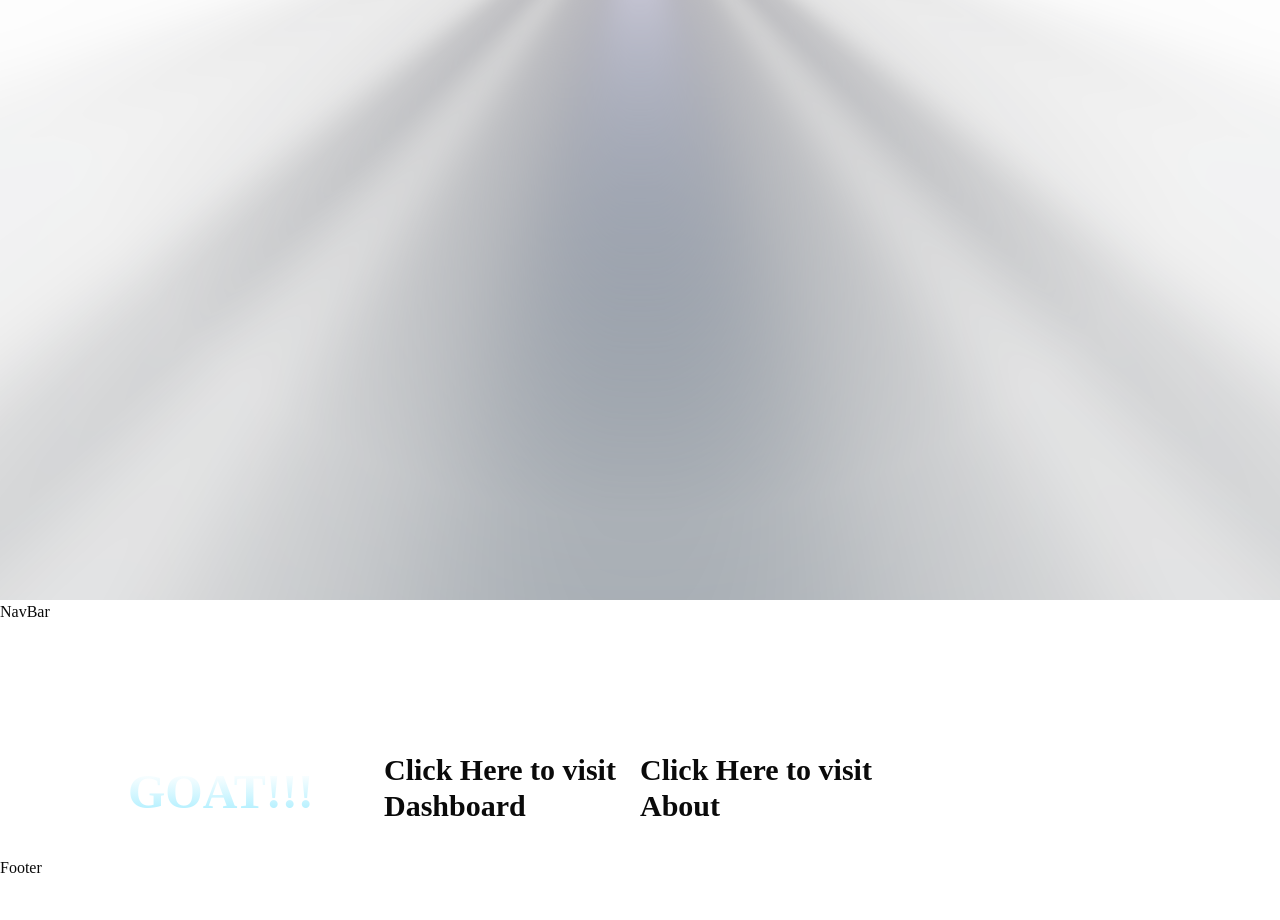
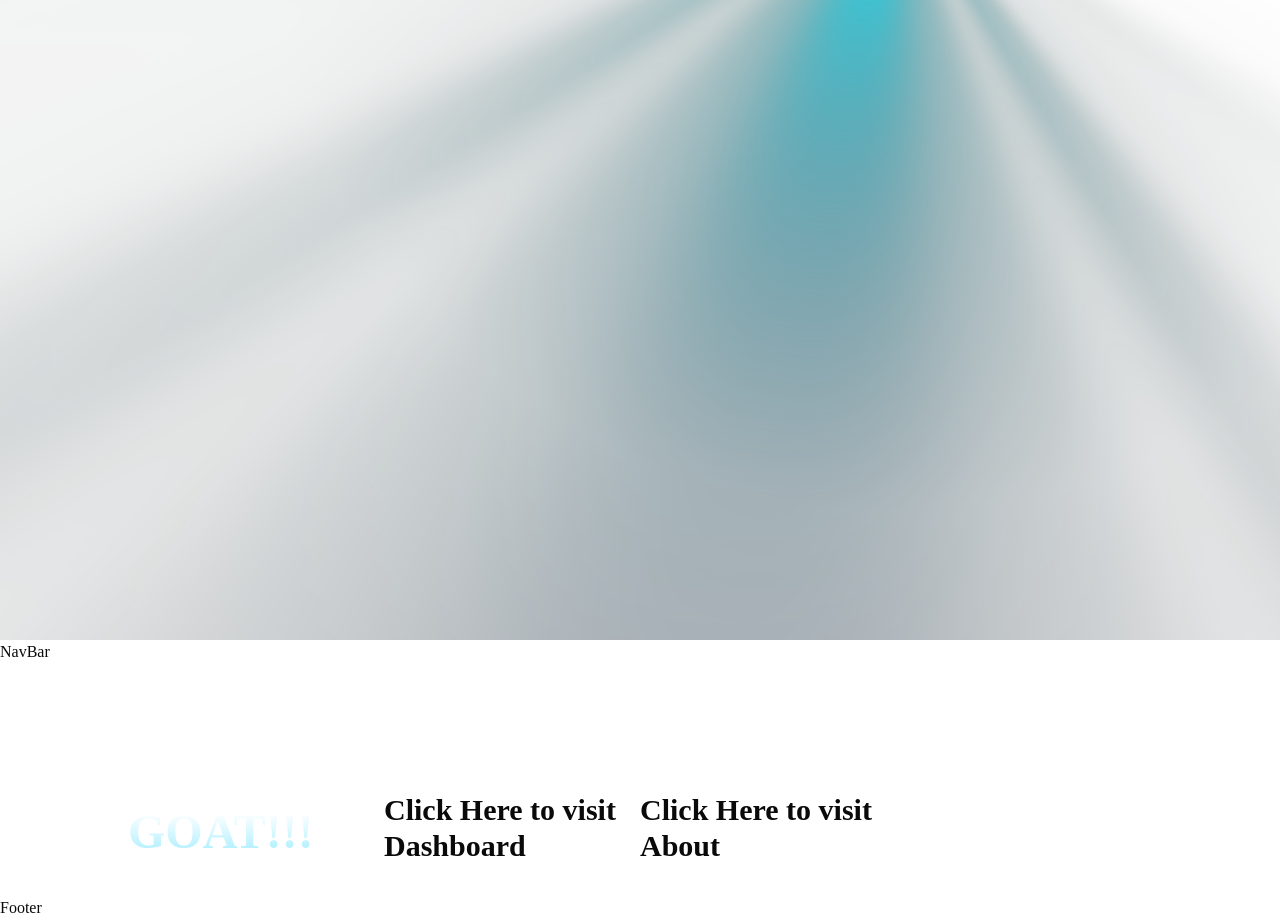
Before and after one commit to KEX-03/NextJS_practice, a Next.js app: page / in a window 1280 px wide. Before the commit the page ends 880 px from the top, so only its background shows below. Built offline with nearby package versions, Linux system fonts and the light colour scheme; a web font is replaced by a local one.

Commit message:
removed extra div and added offset

```diff
--- a/app/layout.tsx
+++ b/app/layout.tsx
@@ -43,10 +43,9 @@ export default function RootLayout({
   return (
     <html lang="en" >
       <body className={`${schibstedGrotesk.variable} ${martianMono.variable} min-h-screen antialiased`}>
-      <div style={{ width: '100%', height: '600px', position: 'relative' }}>
         <LightRays
-            raysOrigin="top-center"
-            raysColor="#ffffff"
+            raysOrigin="top-center-offset"
+            raysColor="#00ffff"
             raysSpeed={1}
             lightSpread={0.5}
             rayLength={3}
@@ -59,7 +58,6 @@ export default function RootLayout({
             fadeDistance={1}
             saturation={1}
         />
-      </div>
         {children}
         Footer
       </body>
```
